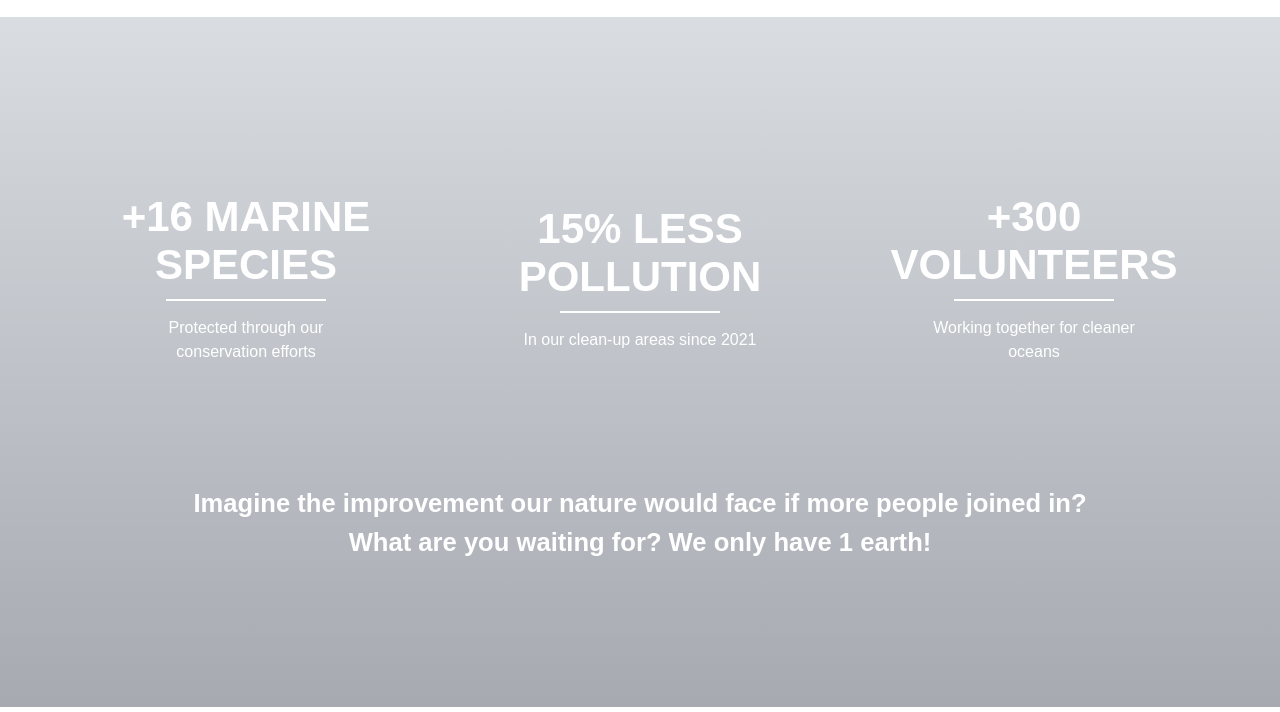
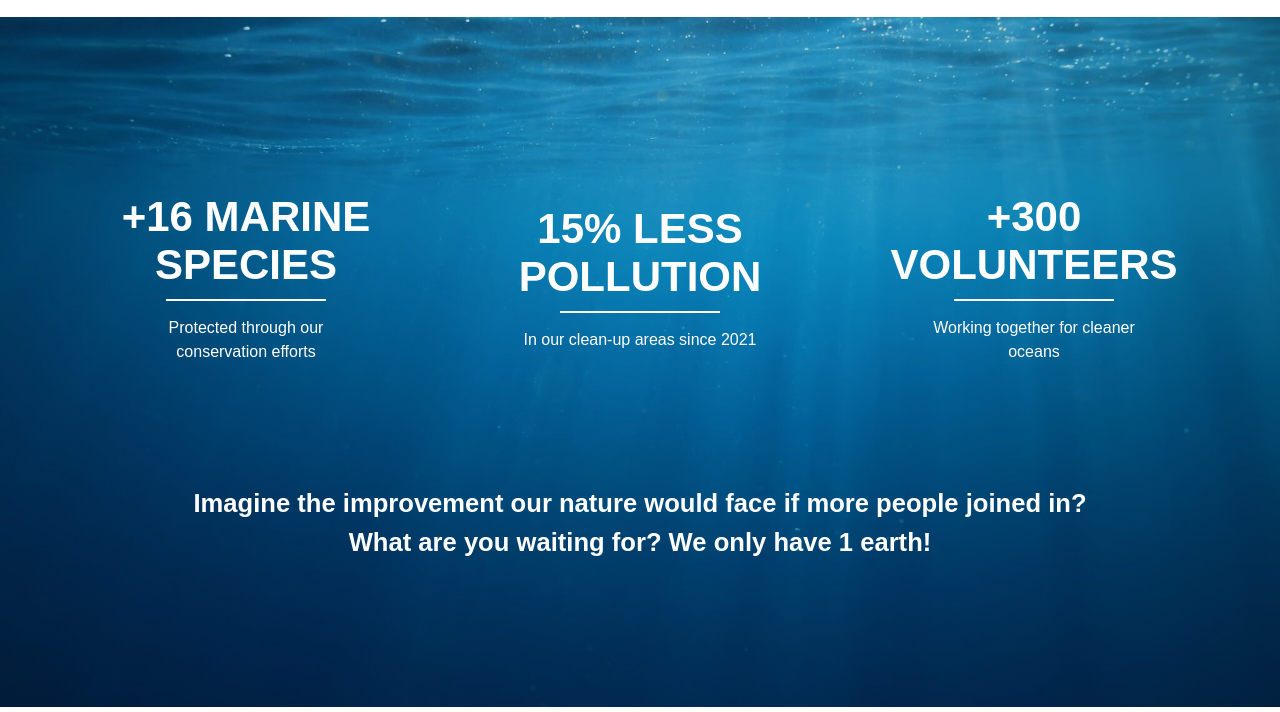
Before and after one commit to u6113006CRIS/NewSeas, a plain HTML site: page index.html in a window 1280 px wide. Shown: the part 88-800 px from the top of the page. Drawn offline with nearby package versions, Linux system fonts and the light colour scheme; the site is published under a folder, as on GitHub Pages, so addresses that start at the root find nothing.

Commit message:
Update background image URL in style.css

```diff
--- a/css/style.css
+++ b/css/style.css
@@ -61,7 +61,7 @@ body {
 
     background-image:
         linear-gradient(rgba(0, 30, 60, 0.15), rgba(0, 10, 30, 0.35)),
-        url("/NewSeas/ocean.jpg");
+        url("../img/ocean.jpg");
 
     background-size: cover;
     background-position: center;
```
